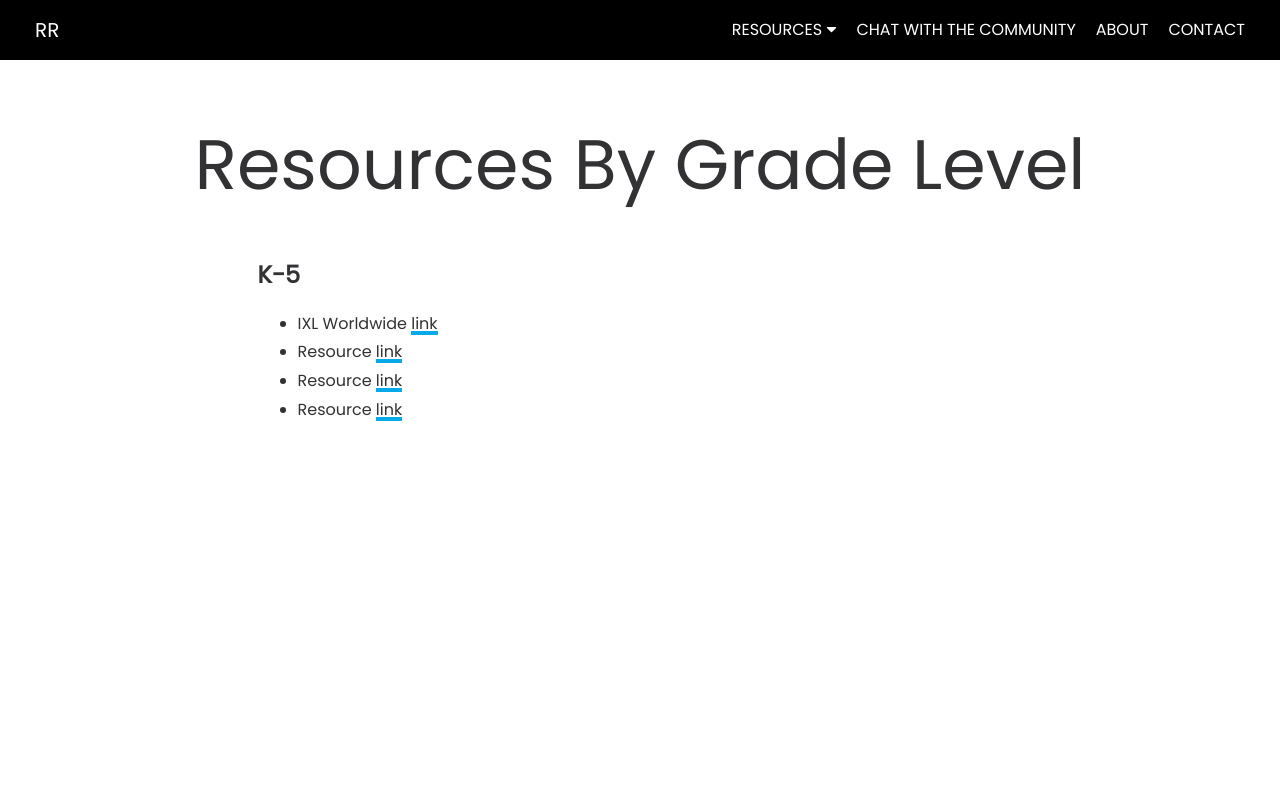
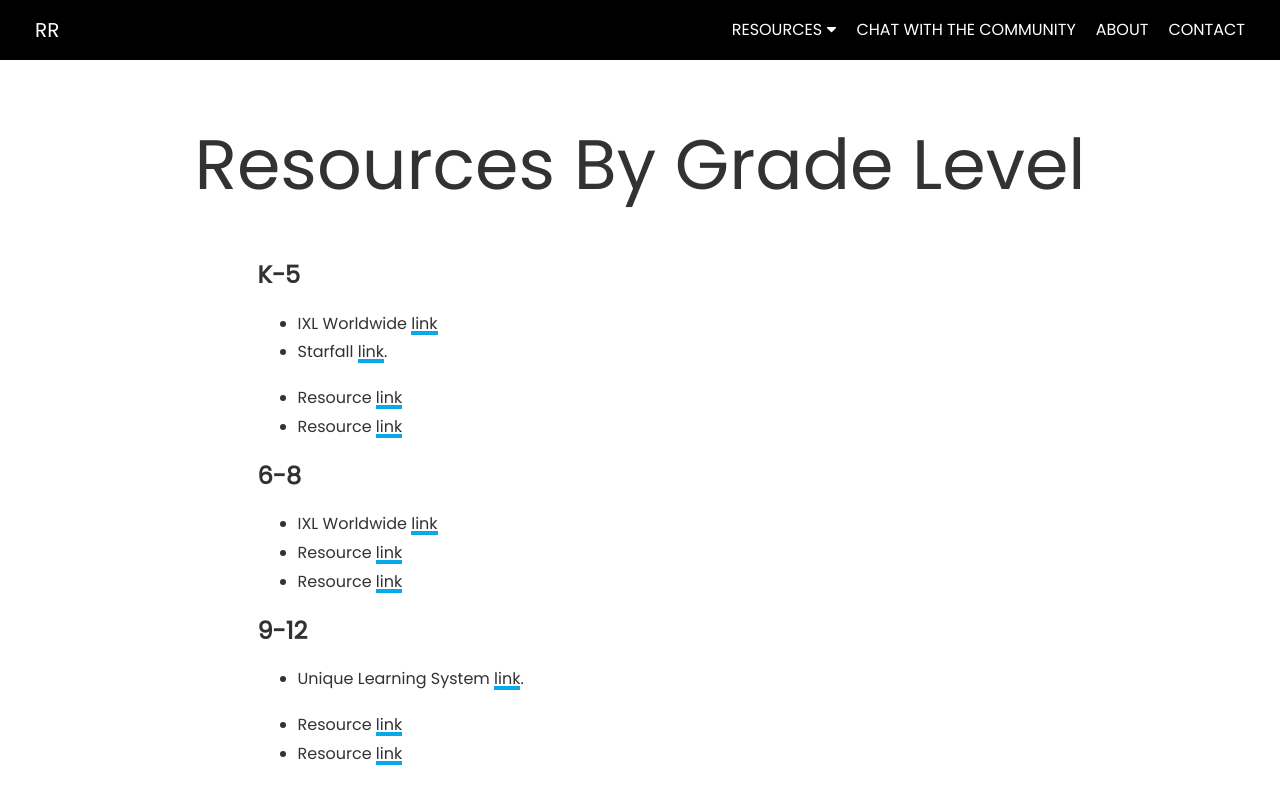
Before and after one commit to jayaguptaON/SPS-Project, a plain HTML site: page resourcesbygrade.html in a window 1280 px wide. Drawn offline with nearby package versions, Linux system fonts and the light colour scheme.

Commit message:
added more content and added links to sources by grade page

```diff
--- a/resourcesbygrade.html
+++ b/resourcesbygrade.html
@@ -47,7 +47,19 @@
             <h2 class="text">K-5</h2>
             <ul class="text">
                 <li>IXL Worldwide <a class="link" href="https://www.ixl.com/" target="_blank">link</a> </li>
+                <li>Starfall <a class="link" href="https://www.starfall.com/h/" target="_blank">link</a>.</p></li>
                 <li>Resource <a class="link" href="#" target="_blank">link</a> </li>
+                <li>Resource <a class="link" href="#" target="_blank">link</a> </li>
+            </ul>
+            <h2 class="text">6-8</h2>
+            <ul class="text">
+                <li>IXL Worldwide <a class="link" href="https://www.ixl.com/" target="_blank">link</a> </li>
+                <li>Resource <a class="link" href="#" target="_blank">link</a> </li>
+                <li>Resource <a class="link" href="#" target="_blank">link</a> </li>
+            </ul>
+            <h2 class="text">9-12</h2>
+            <ul class="text">
+                <li>Unique Learning System <a class="link" href="https://www.n2y.com/unique-learning-system/" target="_blank">link</a>.</p></li>
                 <li>Resource <a class="link" href="#" target="_blank">link</a> </li>
                 <li>Resource <a class="link" href="#" target="_blank">link</a> </li>
             </ul>
```
